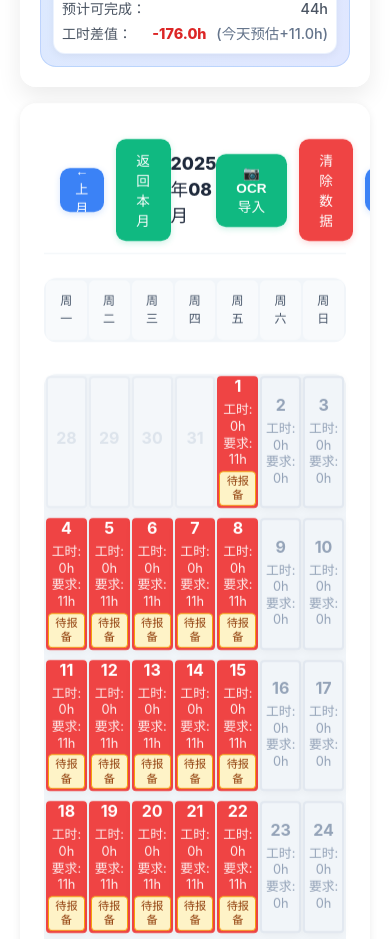
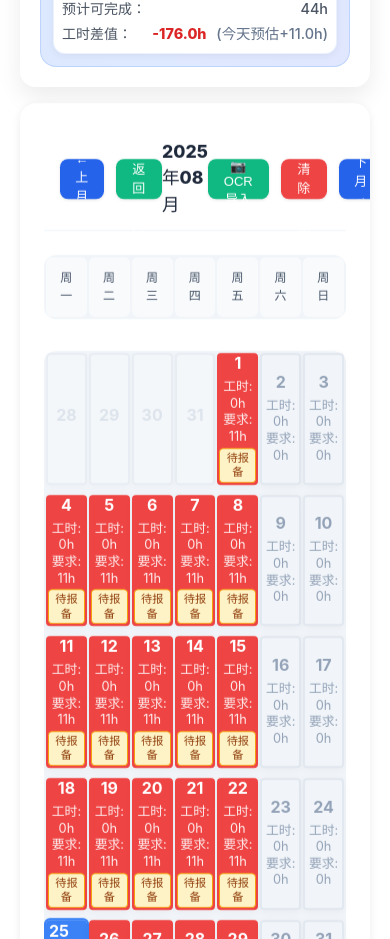
Before and after one commit to QiliChen/work-in-hour, a React (Vite) app: page / in a window 390 px wide. Shown: the part 1400-2339 px from the top of the page. Built offline with nearby package versions, Linux system fonts and the light colour scheme; no server answers.

Commit message:
fix(mobile): force override button styles with important flags

```diff
--- a/src/mobile.css
+++ b/src/mobile.css
@@ -2,34 +2,58 @@
 @media (max-width: 768px) {
   :root {
     --btn-radius: 8px;
-    --btn-height: 44px;
+    --btn-height: 40px;
     --gap: 8px;
   }
 
-  /* top nav buttons */
-  .nav-button,
-  .btn-primary {
-    height: var(--btn-height);
-    border-radius: var(--btn-radius);
-    font-size: 14px;
-    font-weight: 600;
-    padding: 0 1.25rem;
-    display: flex;
-    align-items: center;
-    justify-content: center;
+  /* 强制覆盖顶部按钮样式 */
+  .calendar-header .nav-button,
+  .header-left .nav-button,
+  .header-right .nav-button,
+  .calendar-nav .nav-button {
+    background: #2563eb !important;
+    color: #fff !important;
+    height: var(--btn-height) !important;
+    border-radius: var(--btn-radius) !important;
+    font-size: 13px !important;
+    font-weight: 500 !important;
+    padding: 0 1rem !important;
+    box-shadow: 0 1px 3px rgba(0,0,0,0.1) !important;
+    border: none !important;
+    display: flex !important;
+    align-items: center !important;
+    justify-content: center !important;
   }
-  .nav-button {
-    background: #2563eb;
-    color: #fff;
+
+  .calendar-header .nav-button:hover,
+  .header-left .nav-button:hover,
+  .header-right .nav-button:hover,
+  .calendar-nav .nav-button:hover {
+    background: #1d4ed8 !important;
+    transform: none !important;
+    box-shadow: 0 2px 6px rgba(0,0,0,0.15) !important;
   }
-  .btn-secondary {
-    background: #fff;
-    border: 1px solid #e5e7eb;
-    color: #374151;
-    height: var(--btn-height);
-    border-radius: var(--btn-radius);
-    font-size: 14px;
-    padding: 0 1.25rem;
+
+  /* OCR和清除按钮 */
+  .quick-action-btn {
+    background: #10b981 !important;
+    color: #fff !important;
+    height: var(--btn-height) !important;
+    border-radius: var(--btn-radius) !important;
+    font-size: 13px !important;
+    font-weight: 500 !important;
+    padding: 0 1rem !important;
+    box-shadow: 0 1px 3px rgba(0,0,0,0.1) !important;
+    border: none !important;
+  }
+
+  .quick-action-btn.clear-btn {
+    background: #ef4444 !important;
+  }
+
+  .quick-action-btn:hover {
+    transform: none !important;
+    box-shadow: 0 2px 6px rgba(0,0,0,0.15) !important;
   }
 
   /* calendar grid */
```
